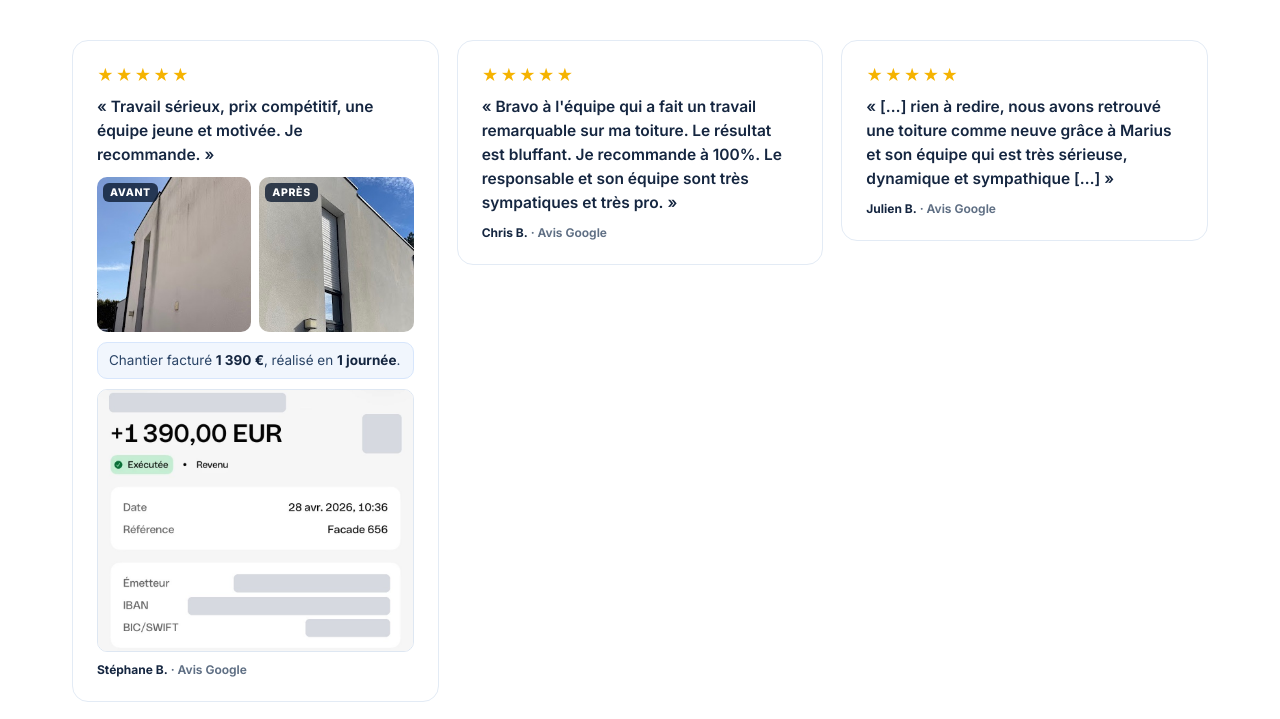
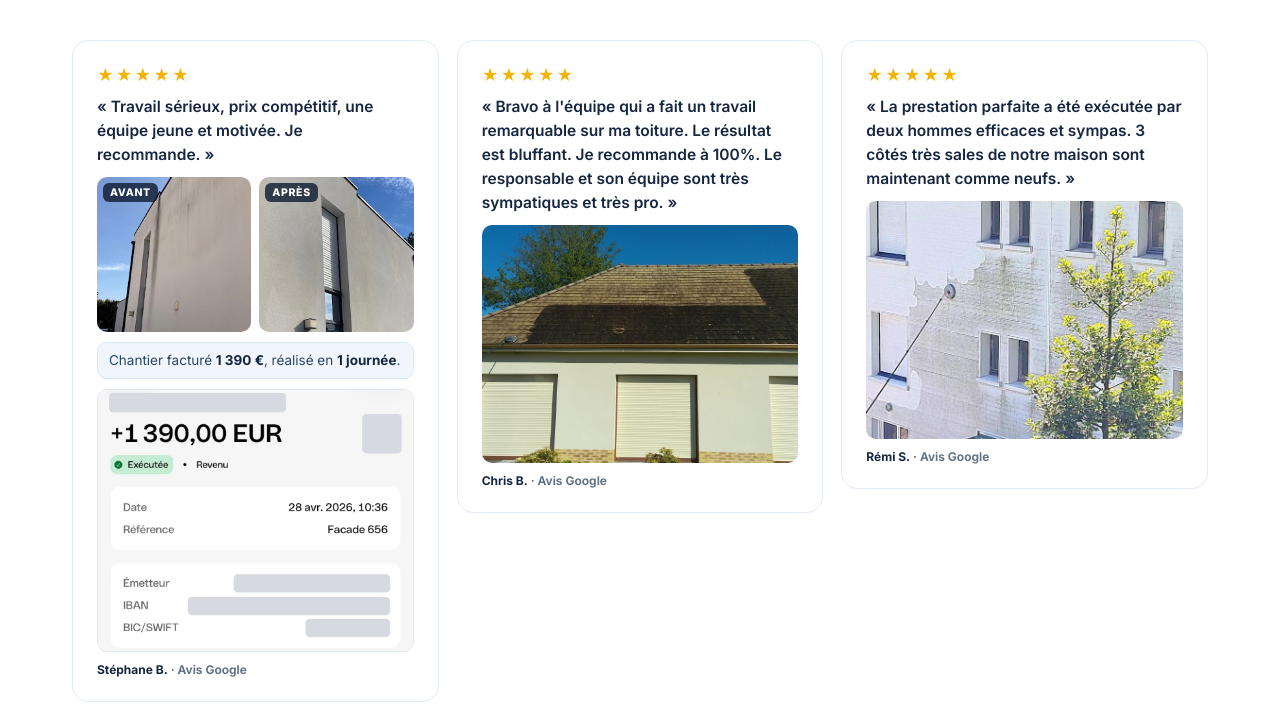
Before and after one commit to cleanibat/forma-webinaire-lp, a plain HTML site: page index.html in a window 1280 px wide. Shown: the part 4901-5620 px from the top of the page. Drawn offline with Linux system fonts and the light colour scheme.

Commit message:
Landing FORMA : avis 2 et 3 avec les photos des clients (toiture et façade)
Co-Authored-By: Claude Opus 5.5 <noreply@anthropic.com>

```diff
--- a/index.html
+++ b/index.html
@@ -529,6 +529,8 @@
     .founder-art .job-tag{z-index:2;margin:0}
     .reviews{align-items:start}
     .review.review-real{min-height:0}
+    .rv-one{margin:0;border-radius:10px;overflow:hidden;aspect-ratio:4/3}
+    .rv-one img{display:block;width:100%;height:100%;object-fit:cover}
     .rv-proof{margin:0}
     .rv-proof img{display:block;width:100%;border:1px solid #dee7f2;border-radius:10px}
     .rv-proof figcaption{margin-top:5px;font-size:11.5px;color:#5f6f84}
@@ -681,8 +683,8 @@
         <div class="section-head"><p class="kicker">Nos clients</p><h2 id="avis-title">Un métier concret, visuel, qui rapporte. Et qui est apprécié.</h2></div>
         <div class="reviews">
           <article class="review review-real"><div class="stars" aria-label="5 étoiles sur 5">★★★★★</div><blockquote>«&nbsp;Travail sérieux, prix compétitif, une équipe jeune et motivée. Je recommande.&nbsp;»</blockquote><div class="rv-photos"><figure><img src="images/avis-1-avant.jpg" alt="Façade avant nettoyage, photo du client" loading="lazy"><figcaption>Avant</figcaption></figure><figure><img src="images/avis-1-apres.jpg" alt="Façade après nettoyage, photo du client" loading="lazy"><figcaption>Après</figcaption></figure></div><p class="rv-deal">Chantier facturé <b>1&nbsp;390&nbsp;€</b>, réalisé en <b>1&nbsp;journée</b>.</p><figure class="rv-proof"><a href="images/virement-chantier.jpg" target="_blank" rel="noopener" aria-label="Agrandir la preuve du virement"><img src="images/virement-chantier.jpg" alt="Virement de 1 390 € reçu le 28 avril 2026 pour ce chantier de façade, nom et coordonnées bancaires du client masqués" loading="lazy"></a></figure><small><b>Stéphane B.</b> · Avis Google</small></article>
-          <article class="review review-real"><div class="stars" aria-label="5 étoiles sur 5">★★★★★</div><blockquote>«&nbsp;Bravo à l'équipe qui a fait un travail remarquable sur ma toiture. Le résultat est bluffant. Je recommande à 100%. Le responsable et son équipe sont très sympatiques et très pro.&nbsp;»</blockquote><small><b>Chris B.</b> · Avis Google</small></article>
-          <article class="review review-real"><div class="stars" aria-label="5 étoiles sur 5">★★★★★</div><blockquote>«&nbsp;[…] rien à redire, nous avons retrouvé une toiture comme neuve grâce à Marius et son équipe qui est très sérieuse, dynamique et sympathique […]&nbsp;»</blockquote><small><b>Julien B.</b> · Avis Google</small></article>
+          <article class="review review-real"><div class="stars" aria-label="5 étoiles sur 5">★★★★★</div><blockquote>«&nbsp;Bravo à l'équipe qui a fait un travail remarquable sur ma toiture. Le résultat est bluffant. Je recommande à 100%. Le responsable et son équipe sont très sympatiques et très pro.&nbsp;»</blockquote><figure class="rv-one"><img src="images/avis-2.jpg" alt="Toiture en cours de démoussage, photo du client" loading="lazy" decoding="async"></figure><small><b>Chris B.</b> · Avis Google</small></article>
+          <article class="review review-real"><div class="stars" aria-label="5 étoiles sur 5">★★★★★</div><blockquote>«&nbsp;La prestation parfaite a été exécutée par deux hommes efficaces et sympas. 3 côtés très sales de notre maison sont maintenant comme neufs.&nbsp;»</blockquote><figure class="rv-one"><img src="images/avis-3.jpg" alt="Façade en cours de nettoyage, photo du client" loading="lazy" decoding="async"></figure><small><b>Rémi S.</b> · Avis Google</small></article>
         </div>
       </div>
     </section>
```
Also changed, not shown: images/avis-2.jpg (added), images/avis-3.jpg (added).
